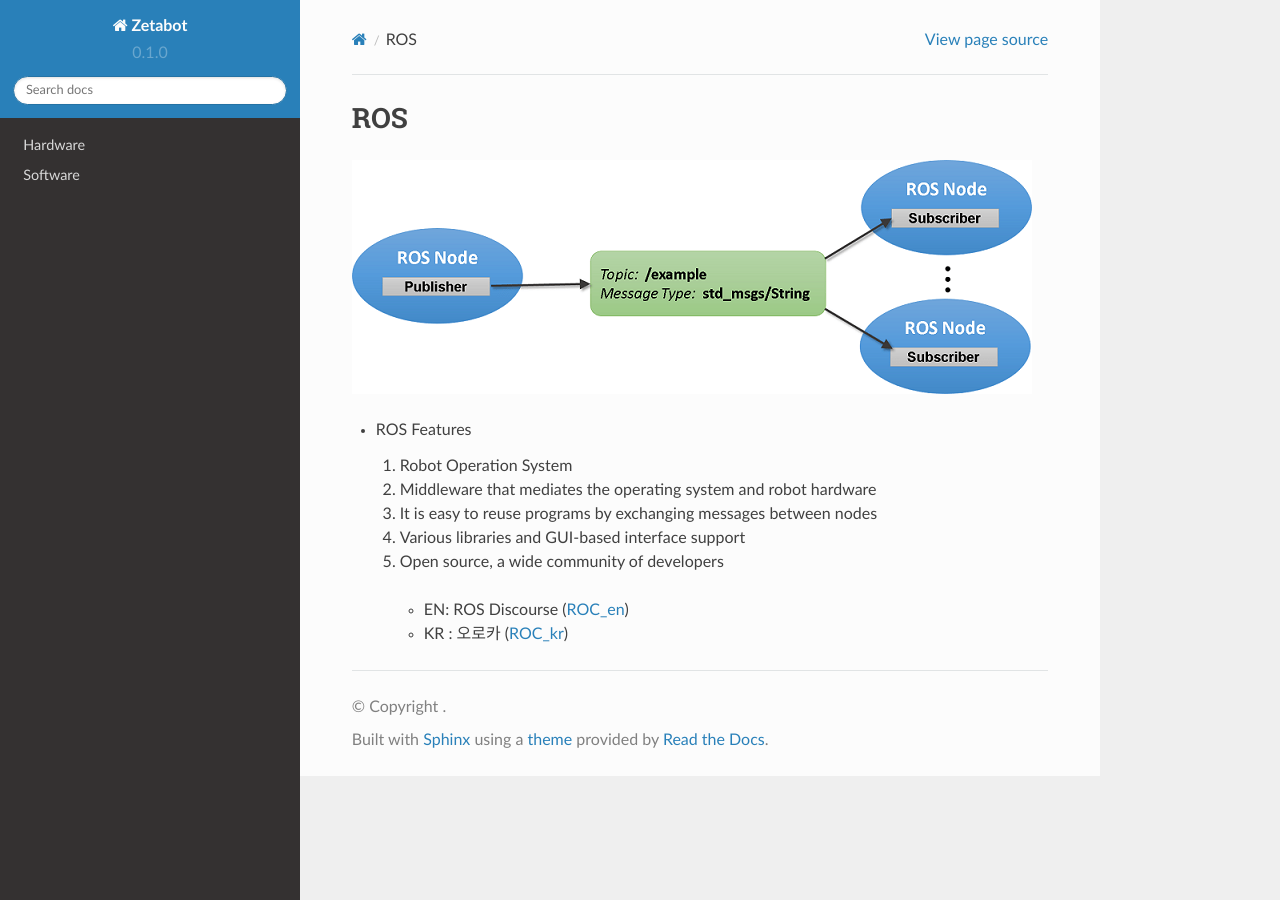
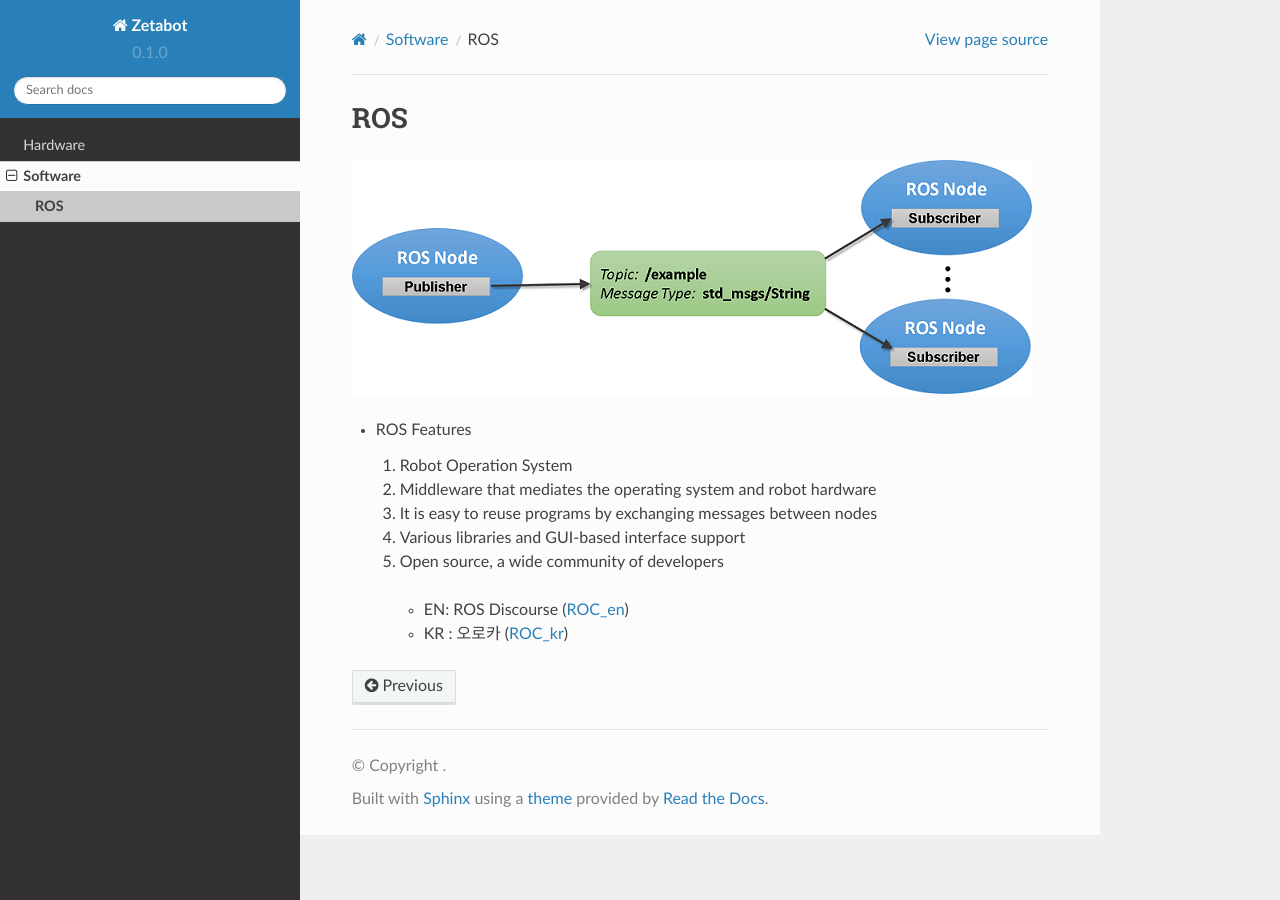
Before and after one commit to zetabank-devteam/teacher_manual, a Sphinx documentation site: the page built from docs/source/software/ros.rst, in a window 1280 px wide. Built offline with Sphinx 7.4.7 and the Read the Docs theme 2.0.0, drawn with Linux system fonts in a browser that asks for light colours; pages that are not in the unit, such as notebooks, are missing from menus.

Commit message:
Update and rename docs/source/ros.rst to docs/source/software/ros.rst

```diff
--- a/docs/source/ros.rst
+++ b/docs/source/software/ros.rst
@@ -1,7 +1,7 @@
 ROS
 ===
 
-.. image:: images/ros.png
+.. image:: ../images/ros.png
 
 * ROS Features
 
```
